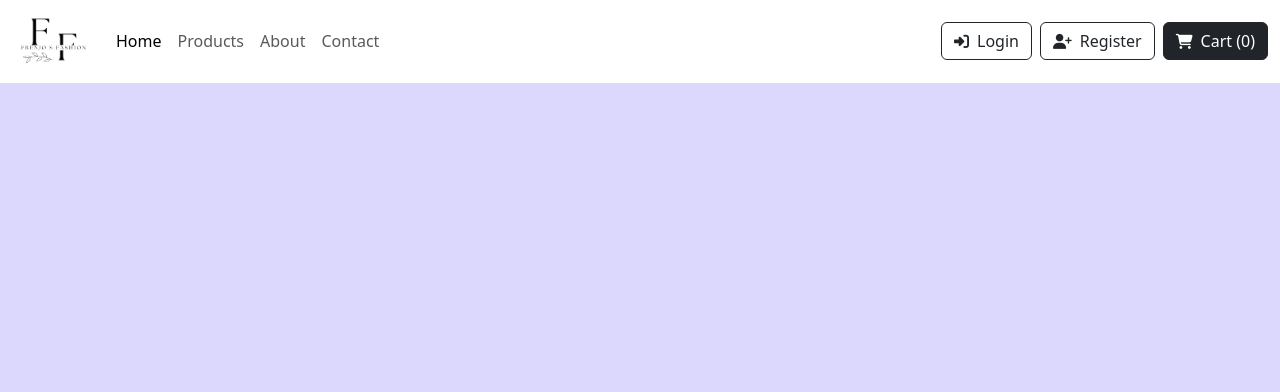
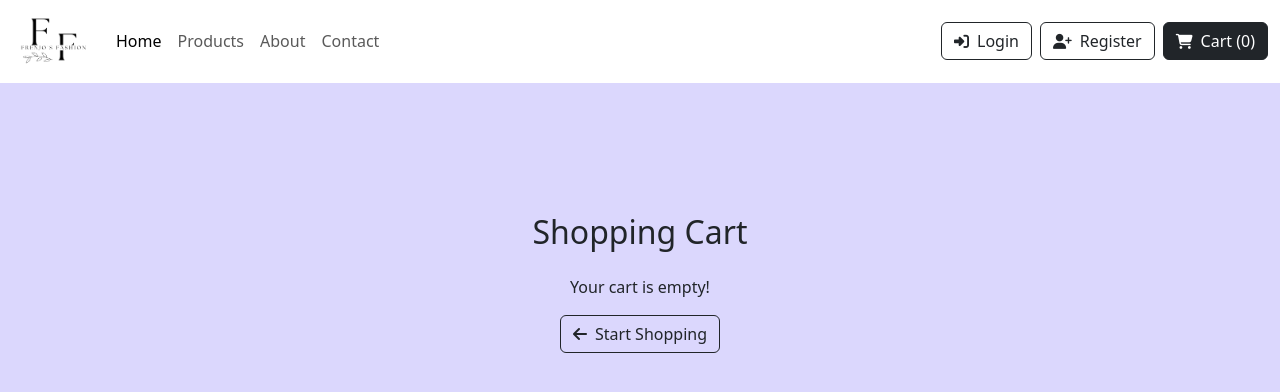
Before and after one commit to Brendafrenjo/e-commerce-app, a React (Create React App) app: page /cart in a window 1280 px wide. Shown: the top 392 px of the page. Built offline with nearby package versions, Linux system fonts and the light colour scheme.

Commit message:
Updated Cart.js

```diff
--- /dev/null
+++ b/src/Cart.css
@@ -0,0 +1,26 @@
+.emptyCart {
+    display: flex;
+    justify-content: center;
+    align-items: center;
+}
+
+@media (min-width: 960px) {
+  .Cart {
+    margin: 130px auto;
+  }
+
+  .show-product-container img {
+    margin: 10px 0;
+  }
+}
+
+@media (max-width: 960px) {
+  .Cart {
+    margin: 50px auto;
+  }
+
+  .description {
+    margin-top: 20px;
+  }
+
+}
--- a/src/Cart.js
+++ b/src/Cart.js
@@ -1,9 +1,106 @@
 import React from "react";
+import { useSelector, useDispatch } from "react-redux";
+import { NavLink } from "react-router-dom";
+import { addCart, deleteCart } from "./redux/action";
+import "./Cart.css"
 
 export default function Cart() {
+  const { handleCart } = useSelector((state) => state);
+
+  const dispatch = useDispatch();
+
+  function handleDel(product) {
+    dispatch(deleteCart(product));
+  }
+
+  function handleAdd(product) {
+    dispatch(addCart(product));
+  }
+
+  function emptyCart() {
     return (
+      <div className="emptyCart">
+        <div className="col-md-5">
+          <p>Your cart is empty!</p>
+          <div className="start-shopping">
+            <NavLink to="/products" className="btn btn-outline-dark">
+              <i className="fa-solid fa-arrow-left me-2"></i>
+              Start Shopping
+            </NavLink>
+          </div>
+        </div>
+      </div>
+    );
+  }
+
+  function displayCartItems() {
+    return (
+      <div>
+        <div className="row">
+          {handleCart.map((product) => (
+            <div className="col-md-12" key={product.id}>
+              <div className="rounded-3">
+                <div className="container">
+                  <div className="row justify-content-center">
+                    <div className="col-md-4 mb-3 mt-3">
+                      <img
+                        src={product.image}
+                        alt={product.title}
+                        height="220px"
+                        width="200px"
+                      />
+                    </div>
+                    <div className="col-md-4 mb-3 mt-2">
+                      <h5 className="pt-3">{product.title}</h5>
+                      <p className="fw-bold">
+                        {product.qty} x ${product.price} = $
+                        {product.qty * product.price}
+                      </p>
+                      <button
+                        className="btn btn-outline-dark me-4"
+                        onClick={() => handleDel(product)}
+                      >
+                        <i className="fa fa-minus"></i>
+                      </button>
+                      <button
+                        className="btn btn-outline-dark"
+                        onClick={() => handleAdd(product)}
+                      >
+                        <i className="fa fa-plus"></i>
+                      </button>
+                    </div>
+                  </div>
+                </div>
+              </div>
+            </div>
+          ))}
+          <div className="col-md-12">
+            <NavLink
+              to="/checkout"
+              className="btn btn-outline-dark mt-3 w-30 mx-auto"
+            >
+              Proceed to Checkout
+            </NavLink>
+            <br />
+            <NavLink to="/products" className="btn btn-outline-dark mt-3">
+              More Shopping
+            </NavLink>
+          </div>
+        </div>
+      </div>
+    );
+  }
+
+  return (
+    <div className="Cart">
+      <div className="container">
         <div>
-
+          <h2 className="mb-4">Shopping Cart</h2>
         </div>
-    )
+        <div className=" row justify-content-center mb-5 pb-5">
+          {handleCart.length === 0 ? emptyCart() : displayCartItems()}
+        </div>
+      </div>
+    </div>
+  );
 }
```
